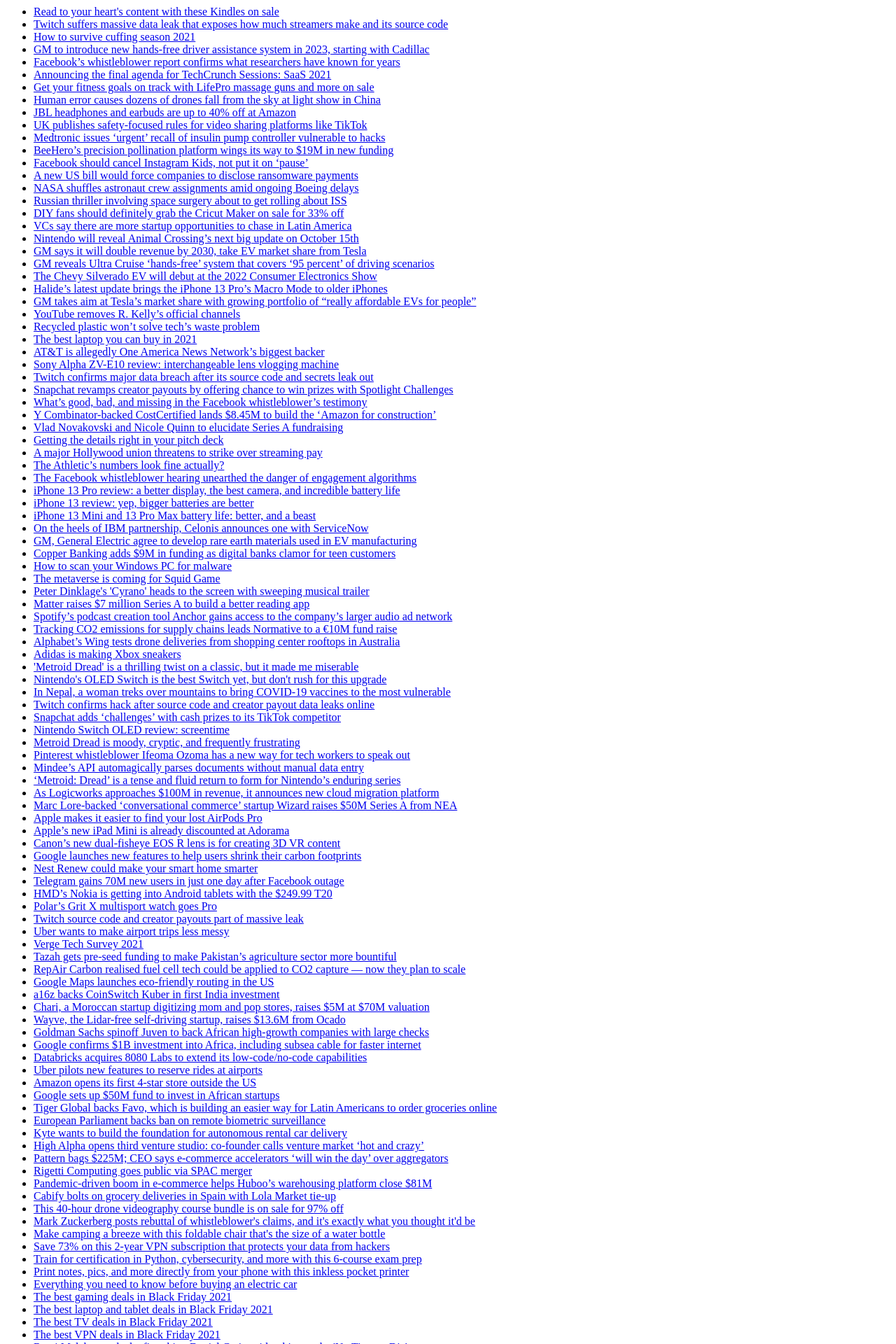
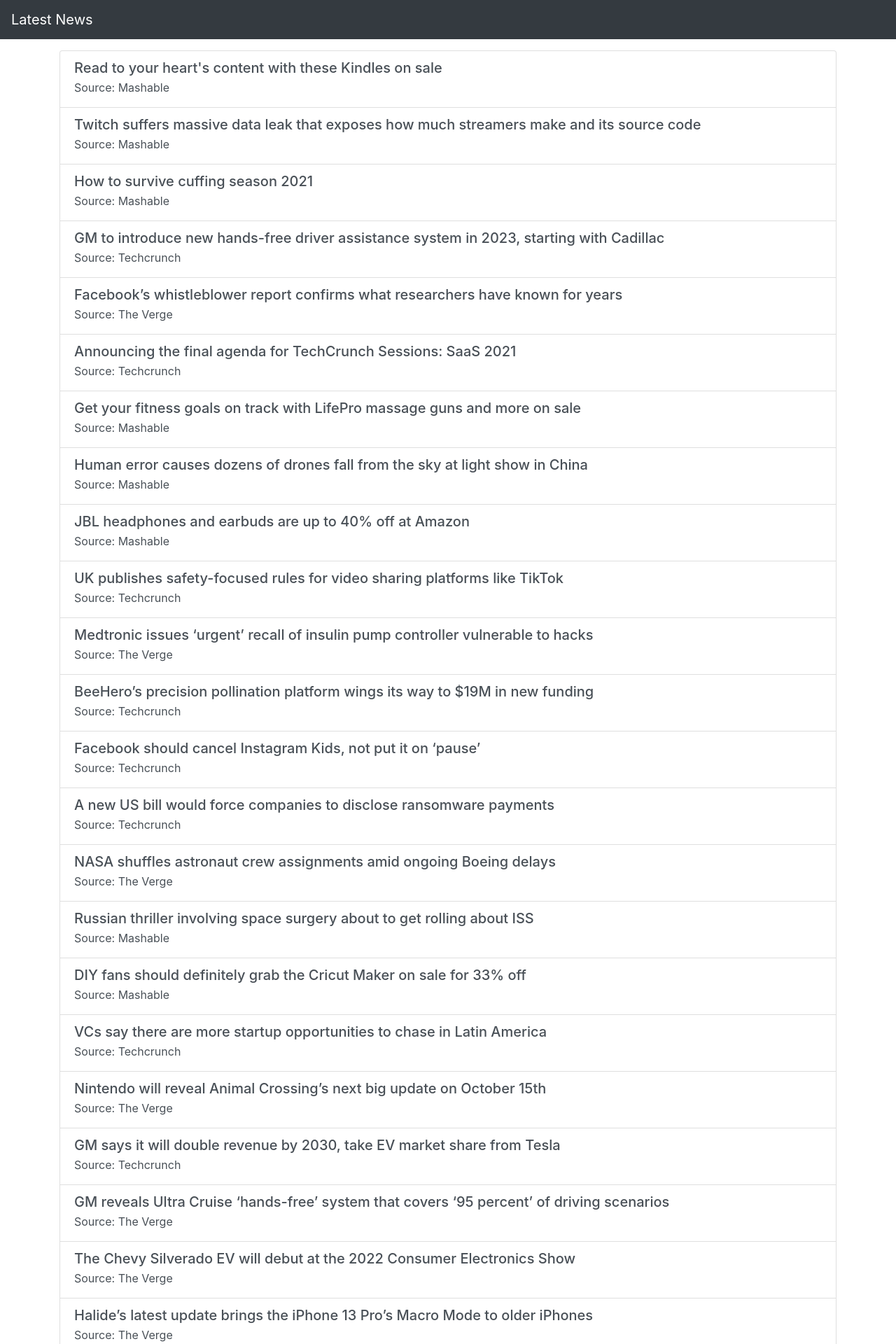
Before and after one commit to dexterneutron/final_project_py, a Django app: page /reader/ in a window 1280 px wide. Shown: the top 1920 px of the page at 70% size. Run offline with Django 3.2, Linux system fonts and the light colour scheme; data comes from the database, SQL or seed files in the repository; both versions use the stored data as it was after the commit; some libraries are stand-ins or nearby versions.

Commit message:
Improved Front End

```diff
--- a/app/reader/templates/index.html
+++ b/app/reader/templates/index.html
@@ -1,9 +1,44 @@
+<!DOCTYPE html>
+<html lang="en">
+    <head>
+        <!-- Required meta tags -->
+        <meta charset="utf-8">
+        <meta name="viewport" content="width=device-width, initial-scale=1, shrink-to-fit=no">
+            <!-- Bootstrap CSS -->
+        <link rel="stylesheet" href="https://maxcdn.bootstrapcdn.com/bootstrap/4.0.0/css/bootstrap.min.css" integrity="sha384-Gn5384xqQ1aoWXA+058RXPxPg6fy4IWvTNh0E263XmFcJlSAwiGgFAW/dAiS6JXm" crossorigin="anonymous">
+            <title>List of tasks</title>
+      </head>
+<body>
+<!-- Image and text -->
+<nav class="navbar navbar-dark bg-dark">
+    <a class="navbar-brand" href="#">
+      Latest News
+    </a>
+  </nav>
+    <div class="container mt-3 mb-3">
+      <div class="list-group">
+
         {% if articles %}
-    <ul>
         {%  for art in articles  %}
-        <li><a href="{{ art.article_link }}/">{{ art.article_title }}</a></li>
+        <a href="{{ art.article_link }}" class="list-group-item list-group-item-action flex-column align-items-start">
+          <div class="d-flex w-100 justify-content-between">
+            <h5 class="mb-1"> {{ art.article_title }}</h5>
+          </div>
+          <p class="mb-1">Source: {{ art.article_source }}</p>
+        </a>
         {% endfor %}
-    </ul>
         {% else %}
         <p>No Articles are available.</p>
         {% endif %}
+
+    </div>
+    </div>
+
+<script src="https://code.jquery.com/jquery-3.2.1.slim.min.js" integrity="sha384-KJ3o2DKtIkvYIK3UENzmM7KCkRr/rE9/Qpg6aAZGJwFDMVNA/GpGFF93hXpG5KkN" crossorigin="anonymous"></script>
+<script src="https://cdnjs.cloudflare.com/ajax/libs/popper.js/1.12.9/umd/popper.min.js" integrity="sha384-ApNbgh9B+Y1QKtv3Rn7W3mgPxhU9K/ScQsAP7hUibX39j7fakFPskvXusvfa0b4Q" crossorigin="anonymous"></script>
+<script src="https://maxcdn.bootstrapcdn.com/bootstrap/4.0.0/js/bootstrap.min.js" integrity="sha384-JZR6Spejh4U02d8jOt6vLEHfe/JQGiRRSQQxSfFWpi1MquVdAyjUar5+76PVCmYl" crossorigin="anonymous"></script>
+</body>
+</html>
+
+</body>
+</html>
```
Also changed, not shown: app/db.sqlite3. Lines whose indentation alone changed are shown as unchanged.
